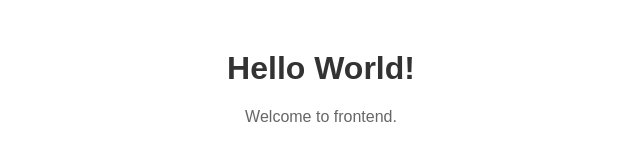
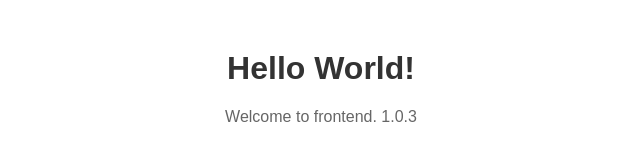
Before and after one commit to ChirathBandaraWiley/nexa-POC, a plain HTML site: page source/frontend/index.html in a window 1280 px wide. Shown: the full height of the page, 319-959 px from the left. Drawn offline with Linux system fonts and the light colour scheme.

Commit message:
text updated (#11)

```diff
--- a/source/frontend/index.html
+++ b/source/frontend/index.html
@@ -21,6 +21,6 @@
   </head>
   <body>
     <h1>Hello World!</h1>
-    <p>Welcome to frontend.</p>
+    <p>Welcome to frontend. 1.0.3</p>
   </body>
 </html>
```
